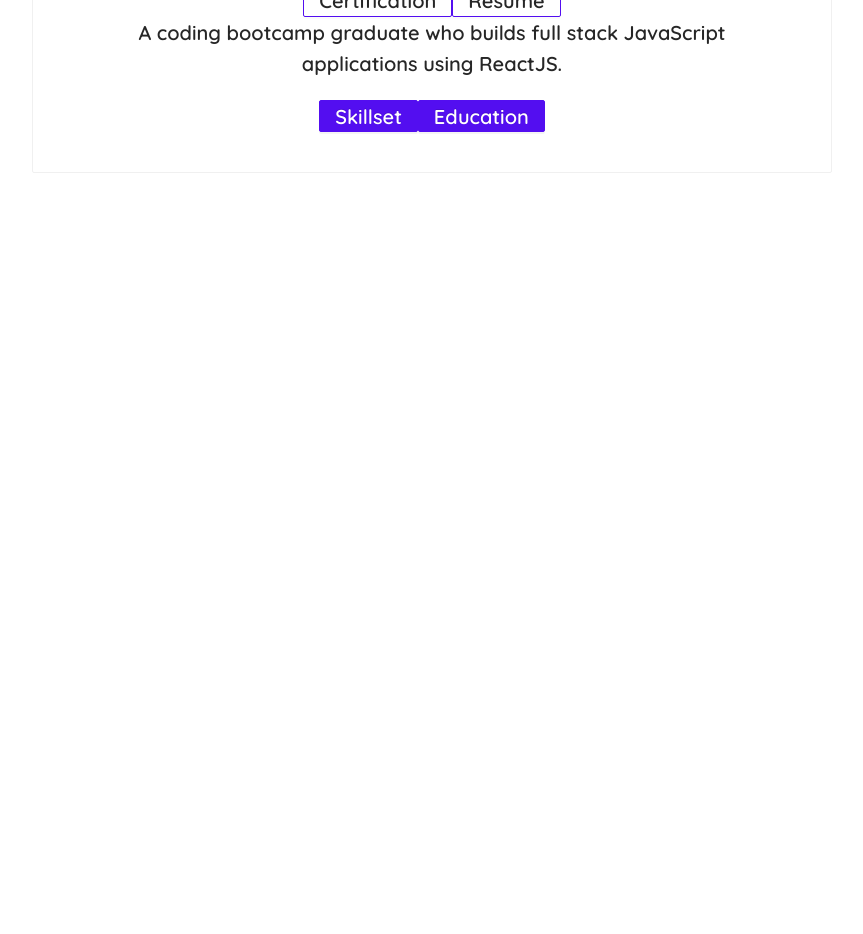
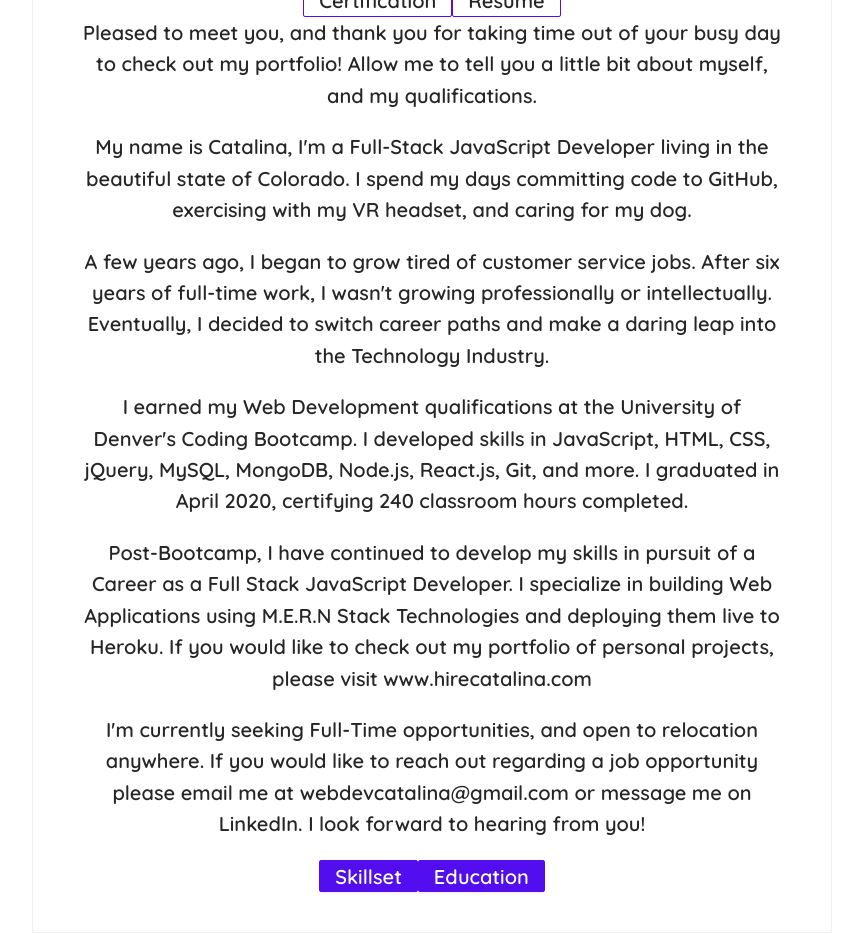
Before and after one commit to catalinarose1361/Full-Stack-Portfolio, a React (Create React App) app: page /about in a window 1280 px wide. Shown: the part 180-1114 px from the top of the page, without its empty margins (208-1071 px from the left). Before the commit the page ends 800 px from the top, so only its background shows below. Built offline with nearby package versions, Linux system fonts and the light colour scheme.

Commit message:
updated about me

```diff
--- a/src/pages/About.js
+++ b/src/pages/About.js
@@ -66,7 +66,23 @@ const About = () => {
           </Button>
 
          <Paragraph>
-          A coding bootcamp graduate who builds full stack JavaScript applications using ReactJS.
+         Pleased to meet you, and thank you for taking time out of your busy day to check out my portfolio! Allow me to tell you a little bit about myself, and my qualifications.
+         </Paragraph>
+         <Paragraph>
+My name is Catalina, I'm a Full-Stack JavaScript Developer living in the beautiful state of Colorado. I spend my days committing code to GitHub, exercising with my VR headset, and caring for my dog.
+</Paragraph>
+<Paragraph>
+A few years ago, I began to grow tired of customer service jobs. After six years of full-time work, I wasn't growing professionally or intellectually. Eventually, I decided to switch career paths and make a daring leap into the Technology Industry.
+</Paragraph>
+
+<Paragraph>
+I earned my Web Development qualifications at the University of Denver's Coding Bootcamp. I developed skills in JavaScript, HTML, CSS, jQuery, MySQL, MongoDB, Node.js, React.js, Git, and more. I graduated in April 2020, certifying 240 classroom hours completed.
+</Paragraph>
+<Paragraph>
+Post-Bootcamp, I have continued to develop my skills in pursuit of a Career as a Full Stack JavaScript Developer. I specialize in building Web Applications using M.E.R.N Stack Technologies and deploying them live to Heroku. If you would like to check out my portfolio of personal projects, please visit www.hirecatalina.com
+</Paragraph>
+<Paragraph>
+I'm currently seeking Full-Time opportunities, and open to relocation anywhere. If you would like to reach out regarding a job opportunity please email me at webdevcatalina@gmail.com or message me on LinkedIn. I look forward to hearing from you!
         </Paragraph>
 
 
```
